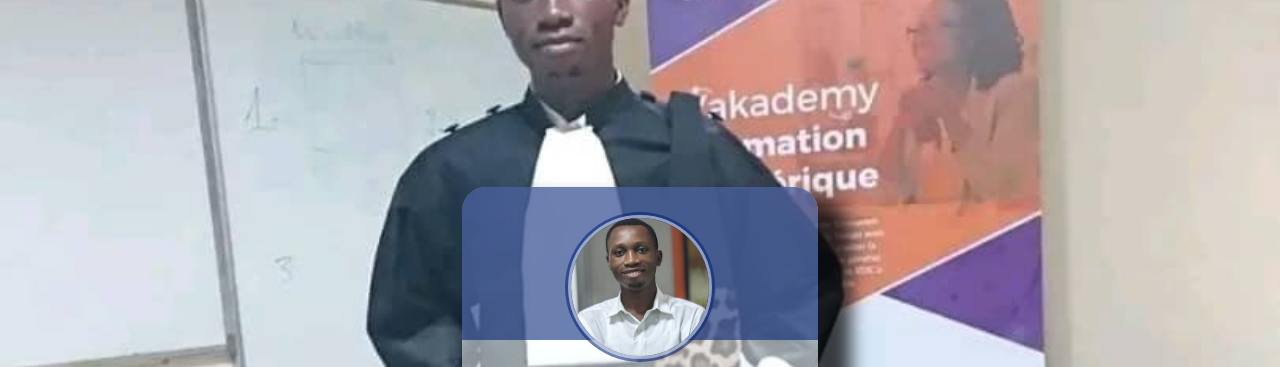
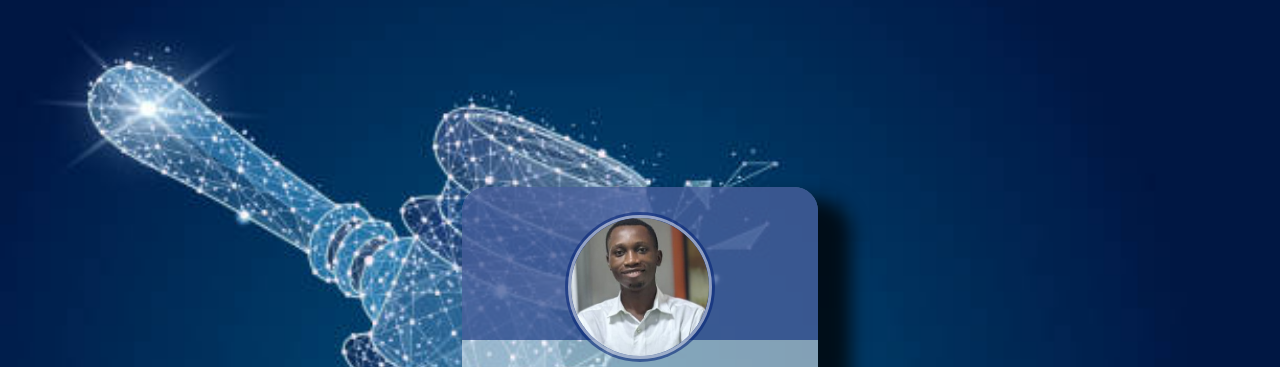
Before and after one commit to Salomonmwilo/Gabriel-Kajibwami-Profil-card, a plain HTML site: page index.html in a window 1280 px wide. Shown: the top 367 px of the page. Drawn offline with nearby package versions, Linux system fonts and the light colour scheme.

Commit message:
Update style.css

```diff
--- a/style.css
+++ b/style.css
@@ -13,7 +13,7 @@ body{
     justify-content: center;
     background-color: #f4f4f4;
     overflow: visible;
-    background-image: url(image\ bg.jpg);
+    background-image: url(istockphoto-1035043786-612x612.jpg);
     background-size: cover;
     background-position: center;
     background-repeat: no-repeat;
```
